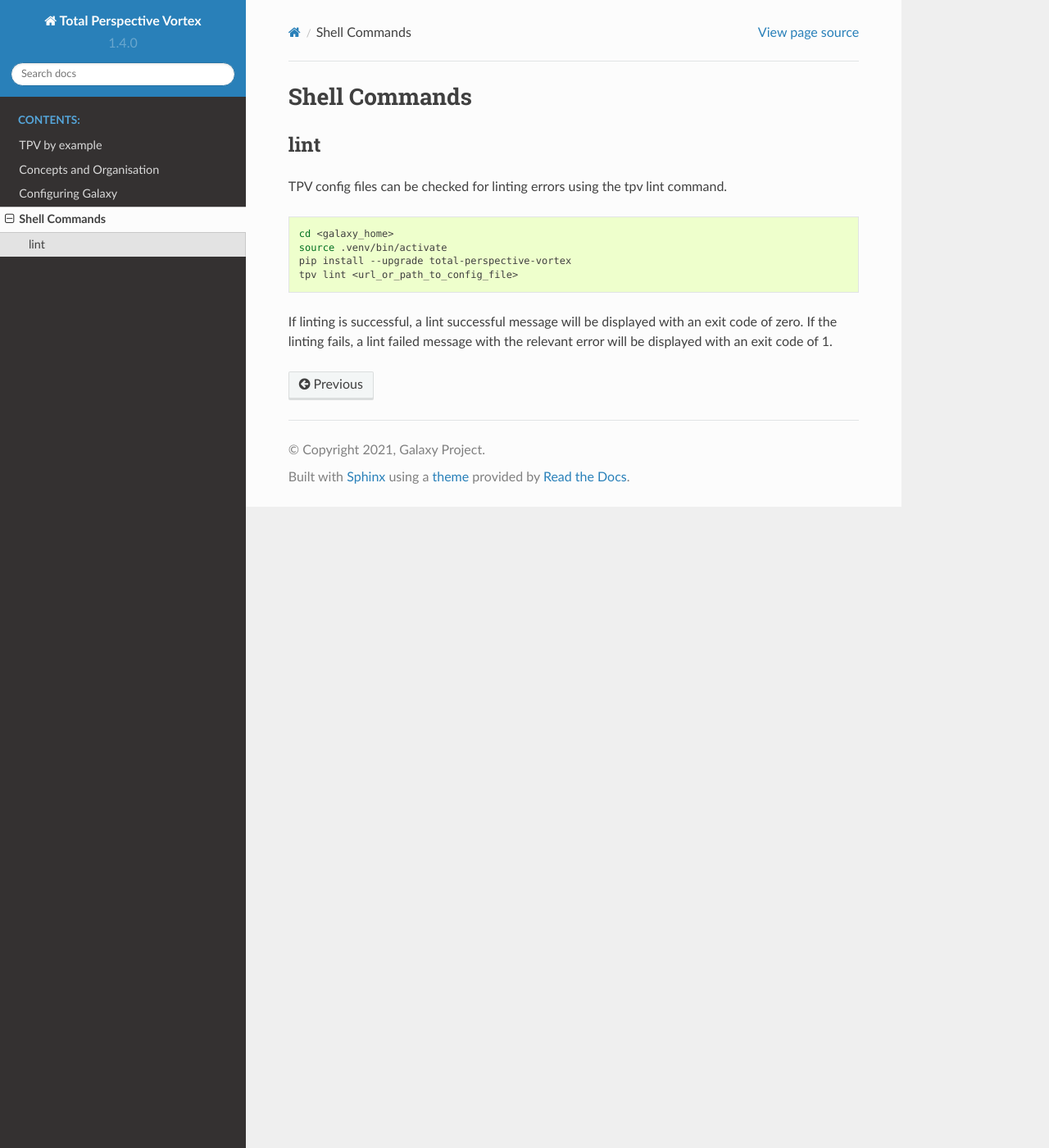
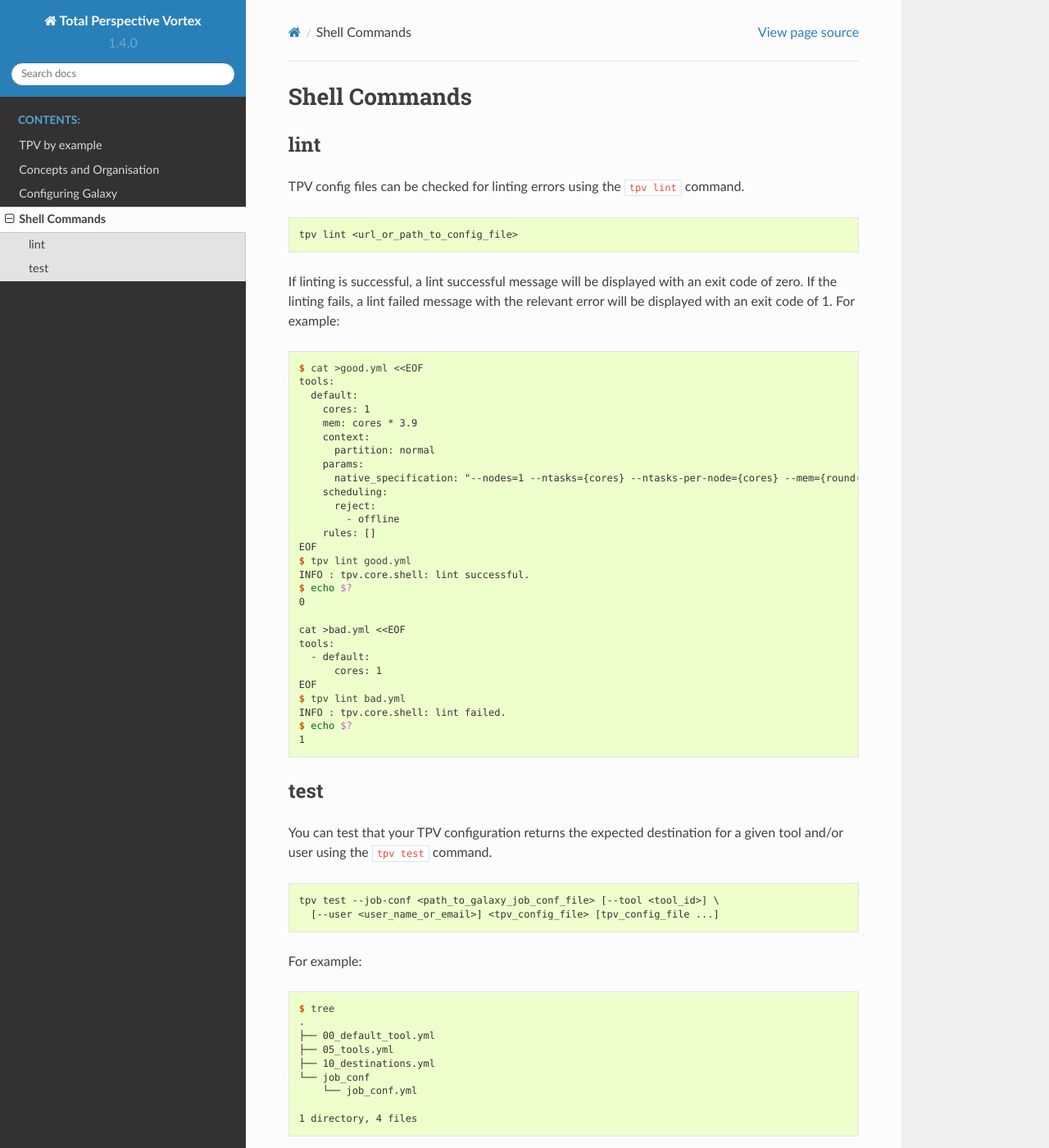
Before and after one commit to galaxyproject/total-perspective-vortex, a Sphinx documentation site: the page built from docs/topics/shell_commands.rst, in a window 1280 px wide and 1400 px high. Shown: the whole window at 82% size. Built offline with Sphinx 7.4.7 and the Read the Docs theme 2.0.0, drawn with Linux system fonts in a browser that asks for light colours; some of the changed text lies outside the part shown.

Commit message:
Documentation updates and fixes

```diff
--- a/docs/topics/concepts.rst
+++ b/docs/topics/concepts.rst
@@ -141,11 +141,11 @@ Default evaluation context
 +----------+-----------------------------------------------------------------------------+
 | job      | the Galaxy job object                                                       |
 +----------+-----------------------------------------------------------------------------+
-| mapper   | the TPV mapper object, which can be used to access parsed TPV configs |
+| mapper   | the TPV mapper object, which can be used to access parsed TPV configs       |
 +----------+-----------------------------------------------------------------------------+
-| entity   | the TPV entity being currently evaluated. Can be a combined entity.      |
+| entity   | the TPV entity being currently evaluated. Can be a combined entity.         |
 +----------+-----------------------------------------------------------------------------+
-| self     | an alias for the current TPV entity.                                     |
+| self     | an alias for the current TPV entity.                                        |
 +----------+-----------------------------------------------------------------------------+
 
 Custom evaluation contexts
--- a/docs/topics/shell_commands.rst
+++ b/docs/topics/shell_commands.rst
@@ -3,14 +3,112 @@ Shell Commands
 
 lint
 ----
-TPV config files can be checked for linting errors using the tpv lint command.
+TPV config files can be checked for linting errors using the ``tpv lint`` command.
 
-.. code-block:: shell
+.. code-block:: console
 
-    cd <galaxy_home>
-    source .venv/bin/activate
-    pip install --upgrade total-perspective-vortex
     tpv lint <url_or_path_to_config_file>
 
 If linting is successful, a lint successful message will be displayed with an exit code of zero.
-If the linting fails, a lint failed message with the relevant error will be displayed with an exit code of 1.
+If the linting fails, a lint failed message with the relevant error will be displayed with an exit code of 1. For
+example:
+
+.. code-block:: console
+
+    $ cat >good.yml <<EOF
+    tools:
+      default:
+        cores: 1
+        mem: cores * 3.9
+        context:
+          partition: normal
+        params:
+          native_specification: "--nodes=1 --ntasks={cores} --ntasks-per-node={cores} --mem={round(mem*1024)} --partition={partition}"
+        scheduling:
+          reject:
+            - offline
+        rules: []
+    EOF
+    $ tpv lint good.yml
+    INFO : tpv.core.shell: lint successful.
+    $ echo $?
+    0
+
+    cat >bad.yml <<EOF
+    tools:
+      - default:
+          cores: 1
+    EOF
+    $ tpv lint bad.yml
+    INFO : tpv.core.shell: lint failed.
+    $ echo $?
+    1
+
+test
+----
+
+You can test that your TPV configuration returns the expected destination for a given tool and/or user using the ``tpv
+test`` command.
+
+.. code-block:: console
+
+    tpv test --job-conf <path_to_galaxy_job_conf_file> [--tool <tool_id>] \
+      [--user <user_name_or_email>] <tpv_config_file> [tpv_config_file ...]
+
+For example:
+
+.. code-block:: console
+
+    $ tree
+    .
+    ├── 00_default_tool.yml
+    ├── 05_tools.yml
+    ├── 10_destinations.yml
+    └── job_conf
+        └── job_conf.yml
+
+    1 directory, 4 files
+
+.. code-block:: console
+
+    $ tpv test --job-conf job_conf/job_conf.yml *.yml
+    !!python/object:galaxy.jobs.JobDestination
+    converted: false
+    env:
+    - {name: LC_ALL, value: C}
+    id: slurm
+    legacy: false
+    params: {native_specification: --nodes=1 --ntasks=1 --ntasks-per-node=1 --mem=3994
+        --partition=normal, outputs_to_working_directory: true, tmp_dir: true}
+    resubmit: []
+    runner: slurm
+    shell: null
+    tags: null
+    url: null
+
+.. code-block:: console
+
+    $ tpv test --job-conf job_conf/job_conf.yml --tool trinity *.yml
+    !!python/object:galaxy.jobs.JobDestination
+    converted: false
+    env:
+    - {name: LC_ALL, value: C}
+    - {name: TERM, value: vt100}
+    - {execute: ulimit -c 0}
+    - {execute: ulimit -u 16384}
+    id: pulsar
+    legacy: false
+    params:
+      default_file_action: remote_transfer
+      dependency_resolution: remote
+      jobs_directory: /scratch/pulsar/staging
+      outputs_to_working_directory: false
+      remote_metadata: false
+      rewrite_parameters: true
+      submit_native_specification: --nodes=1 --ntasks=20 --ntasks-per-node=20 --partition=xlarge
+      transport: curl
+    resubmit: []
+    runner: pulsar
+    shell: null
+    tags: null
+    url: null
```
Also changed, not shown: docs/index.rst (+12 -4 lines), docs/topics/configure_galaxy.rst (+14 -9 lines).
